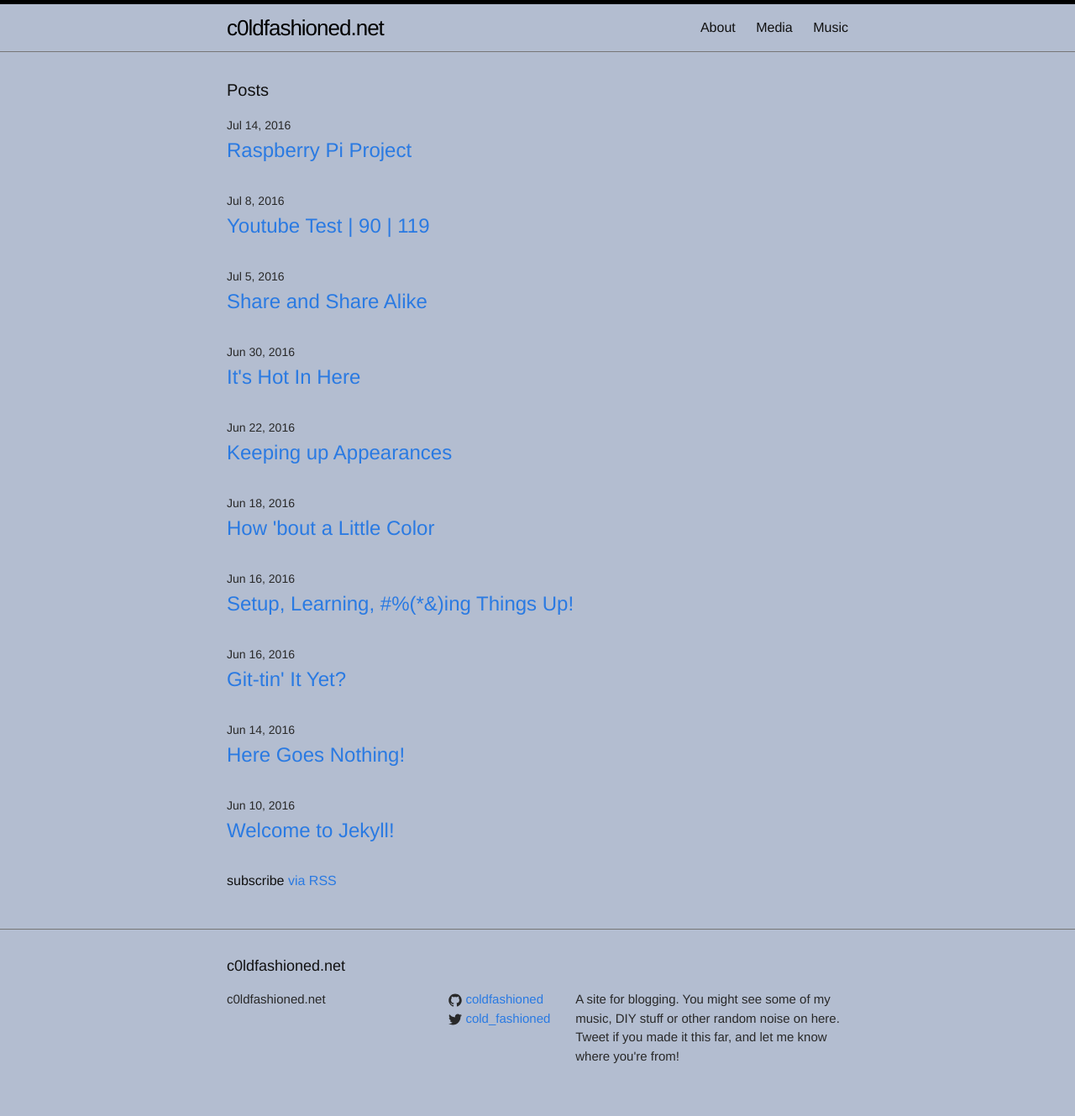
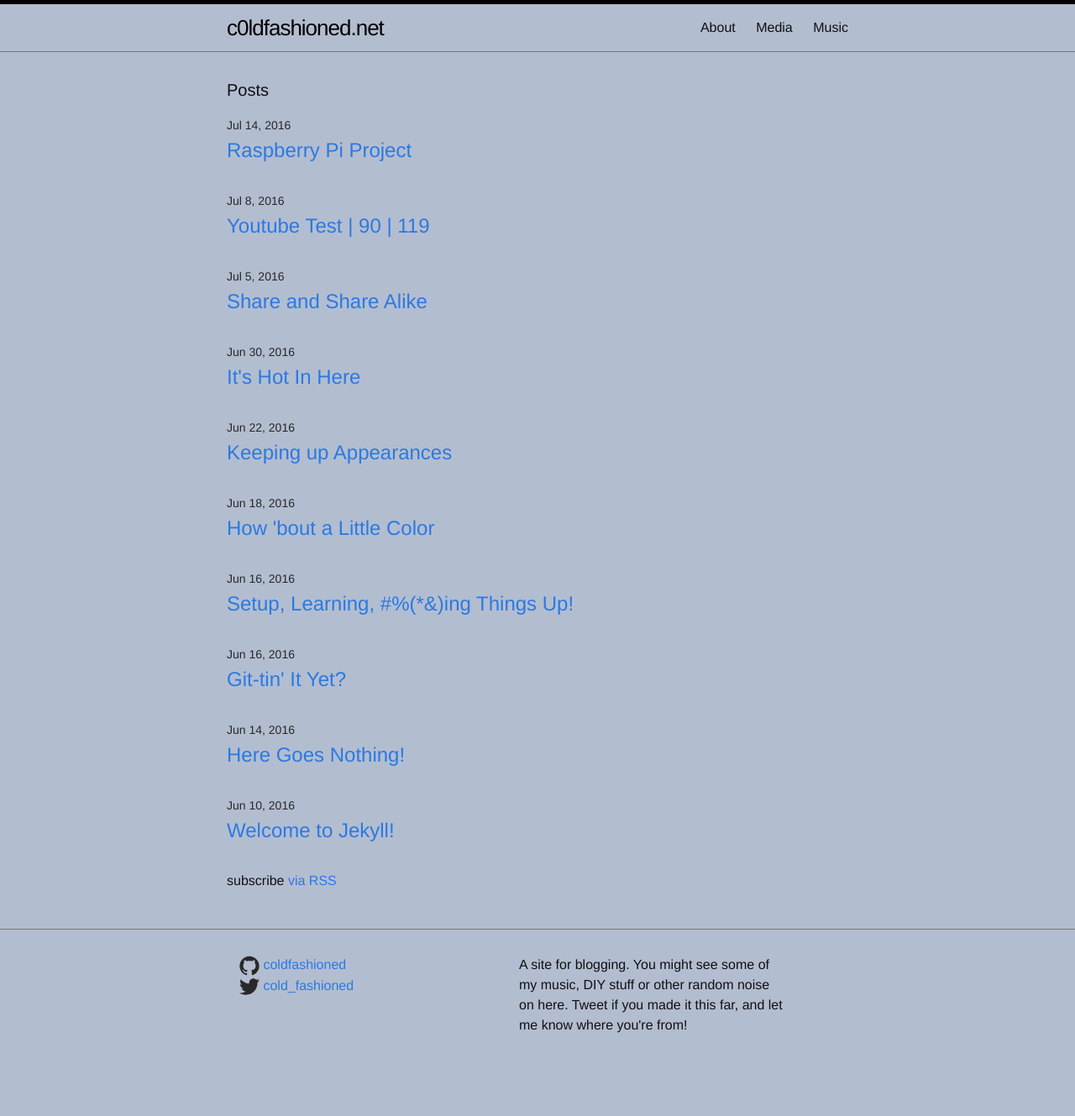
Before and after one commit to coldfashioned/coldfashioned.github.io, a Jekyll site: the page built from index.html, in a window 1280 px wide. Shown: the whole page at 84% size. Built offline with Jekyll 4.4.1, drawn with Linux system fonts in a browser that asks for light colours; after the commit the page ends 1293 px from its top, so only the background shows below that.

Commit message:
tweaking css & format

```diff
--- a/_includes/footer.html
+++ b/_includes/footer.html
@@ -2,7 +2,7 @@
 
   <div class="wrapper">
 
-    <h2 class="footer-heading">{{ site.title }}</h2>
+    <!--<h2 class="footer-heading">{{ site.title }}</h2>
 
     <div class="footer-col-wrapper">
       <div class="footer-col footer-col-1">
@@ -10,9 +10,9 @@
           <li>{{ site.title }}</li>
           <li><a href="mailto:{{ site.email }}">{{ site.email }}</a></li>
         </ul>
-      </div>
+      </div>-->
 
-      <div class="footer-col footer-col-2">
+      <div class="footer-col footer-col-3">
         <ul class="social-media-list">
           {% if site.github_username %}
           <li>
--- a/_sass/_base.scss
+++ b/_sass/_base.scss
@@ -195,8 +195,8 @@ pre {
 
     > svg {
         display: inline-block;
-        width: 16px;
-        height: 16px;
+        width: 24px;
+        height: 24px;
         vertical-align: middle;
 
         path {
```
